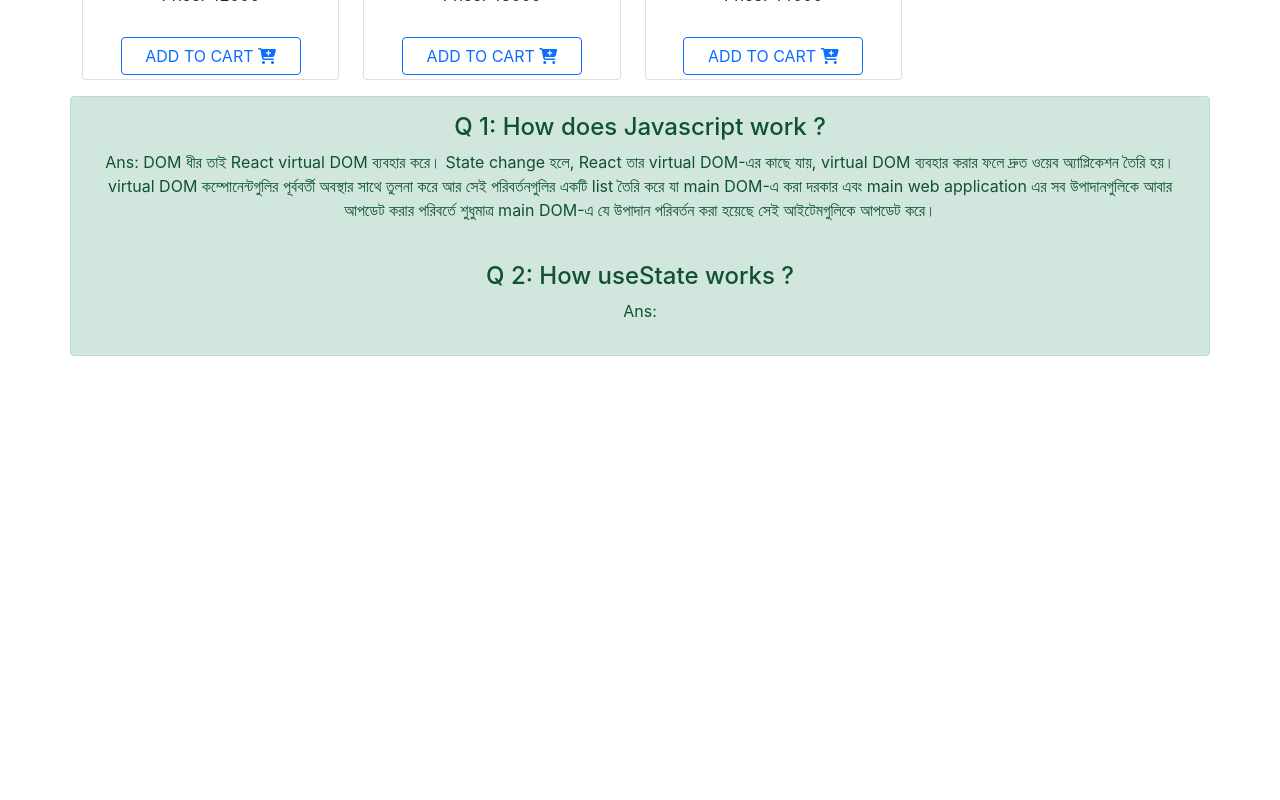
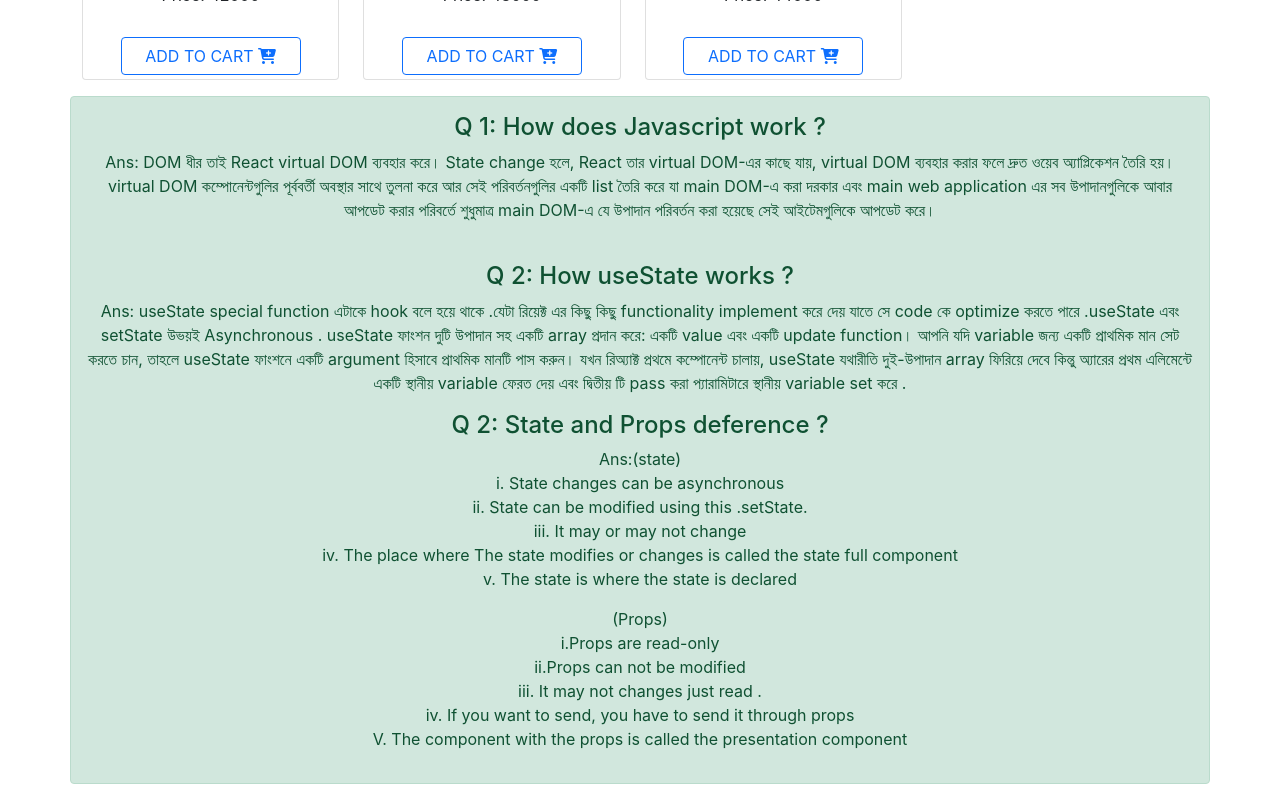
Before and after one commit to Nijumdip/react-first-assignment-assignment-8, a React (Create React App) app: page / in a window 1280 px wide. Shown: the part 1044-1844 px from the top of the page. Before the commit the page ends 1416 px from the top, so only its background shows below. Built offline with nearby package versions, Linux system fonts and the light colour scheme.

Commit message:
added 3number question

```diff
--- a/src/Question/Question.jsx
+++ b/src/Question/Question.jsx
@@ -14,6 +14,27 @@ const Question = () => {
                 <Alert.Heading>Q 2: How useState works ?</Alert.Heading>
                 <p>
                 Ans:
+                useState special function এটাকে hook বলে হয়ে থাকে .যেটা রিয়েক্ট এর কিছু কিছু functionality implement করে দেয় যাতে সে code কে optimize করতে পারে .useState এবং setState উভয়ই Asynchronous . useState ফাংশন দুটি উপাদান সহ একটি array প্রদান করে: একটি value এবং একটি update function।  আপনি যদি variable জন্য একটি প্রাথমিক মান সেট করতে চান, তাহলে useState ফাংশনে একটি argument হিসাবে প্রাথমিক মানটি পাস করুন। যখন রিঅ্যাক্ট প্রথমে কম্পোনেন্ট চালায়, useState যথারীতি দুই-উপাদান array ফিরিয়ে দেবে কিন্তু অ্যারের প্রথম এলিমেন্টে একটি স্থানীয় variable ফেরত দেয় এবং দ্বিতীয় টি pass করা প্যারামিটারে স্থানীয় variable set করে .
+                </p>
+            </p>
+            <p className="mb-0">
+                <Alert.Heading>Q 2: State and Props deference ?</Alert.Heading>
+                <p>
+                Ans:(state)<br></br>
+                i. State changes can be asynchronous <br></br>
+                ii. State can be modified using this .setState. <br></br>
+                iii. It may or may not change <br></br>
+                iv. The place where The state modifies or changes is called the state full component <br></br>
+                v. The state is where the state is declared <br></br>
+
+                </p>
+                <p>
+                (Props)<br></br>
+                i.Props are read-only <br></br>
+                ii.Props can not be modified <br></br>
+                iii. It may not changes just read . <br></br>
+                iv. If you want to send, you have to send it through props <br></br>
+                V. The component with the props is called the presentation component <br></br>
 
                 </p>
             </p>
```
